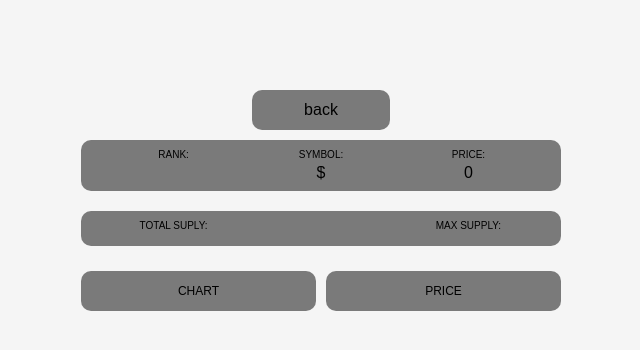
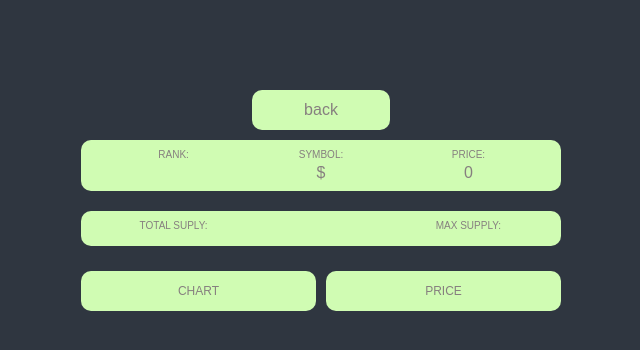
Before and after one commit to ar2723/Nomad_React_MasterClass, a React (Create React App) app in the folder react-master-typed/: page /1 in a window 1280 px wide. Shown: the top 350 px of the page, without its empty margins (319-959 px from the left). Built offline with nearby package versions, Linux system fonts and the light colour scheme; no server answers.

Commit message:
2025.07.23 노마트 리액트/recoil 추가, 리액트 버전 18로 다운그레이드

```diff
--- a/react-master-typed/package.json
+++ b/react-master-typed/package.json
@@ -13,13 +13,13 @@
     "@types/react": "^19.1.8",
     "@types/react-dom": "^19.1.6",
     "apexcharts": "^5.3.0",
-    "react": "^19.1.0",
+    "react": "^18.3.1",
     "react-apexcharts": "^1.7.0",
-    "react-dom": "^19.1.0",
+    "react-dom": "^18.3.1",
     "react-helmet": "^6.1.0",
-    "react-helmet-async": "^2.0.5",
     "react-router-dom": "^5.3.4",
     "react-scripts": "5.0.1",
+    "recoil": "^0.7.7",
     "styled-components": "^6.1.19",
     "typescript": "^4.9.5",
     "web-vitals": "^2.1.4"
--- a/react-master-typed/src/App.tsx
+++ b/react-master-typed/src/App.tsx
@@ -3,6 +3,8 @@ import {createGlobalStyle, ThemeProvider} from "styled-components";
 import {ReactQueryDevtools} from "@tanstack/react-query-devtools";
 import {darkTheme, lightTheme} from "./theme";
 import {useState} from "react";
+import {useRecoilValue} from "recoil";
+import {isDarkAtom} from "./atoms";
 
 const GlobalStyle = createGlobalStyle`
     @import url('https://fonts.googleapis.com/css2?family=Source+Sans+Pro:wght@300;400&display=swap');
@@ -69,13 +71,12 @@ const GlobalStyle = createGlobalStyle`
 `;
 
 function App() {
-    const [isDark, setIsDark] = useState(false);
-    const toggleDark = () => setIsDark(current => !current);
+    const isDark = useRecoilValue(isDarkAtom);
     return (
         <>
-            <ThemeProvider theme={isDark ? darkTheme : lightTheme}>
+            <ThemeProvider theme={isDark ? darkTheme : lightTheme} >
                 <GlobalStyle/>
-                <Router isDark={isDark} toggleDark={toggleDark}/>
+                <Router />
                 <ReactQueryDevtools initialIsOpen={true}/>
             </ThemeProvider>
         </>
--- /dev/null
+++ b/react-master-typed/src/atoms.ts
@@ -0,0 +1,6 @@
+import {atom} from "recoil";
+
+export const isDarkAtom = atom({
+    key: 'isDark',
+    default: true,
+})
--- a/react-master-typed/src/component/Layout.tsx
+++ b/react-master-typed/src/component/Layout.tsx
@@ -52,7 +52,7 @@ export const Loader = styled.span`
 export const Overview = styled.div`
   display: flex;
   justify-content: space-between;
-  background-color: rgba(0, 0, 0, 0.5);
+  background-color: #D0FCB3;
   padding: 10px 20px;
   border-radius: 10px;
 `;
@@ -85,7 +85,7 @@ export const Tab = styled.span<{ $isActive: boolean }>`
   text-transform: uppercase;
   font-size: 12px;
   font-weight: 400;
-  background-color: rgba(0, 0, 0, 0.5);
+  background-color: #D0FCB3;
   padding: 7px 0px;
   border-radius: 10px;
   color: ${(props) =>
@@ -101,7 +101,7 @@ export const ReturnBtn = styled.div`
     justify-content: center;
     margin: 10px;
     a {
-        background-color: rgba(0, 0, 0, 0.5);
+        background-color: #D0FCB3;
         border-radius: 10px;
         width: 30%;
         height: 40px;
--- a/react-master-typed/src/index.tsx
+++ b/react-master-typed/src/index.tsx
@@ -2,7 +2,7 @@ import React from 'react';
 import ReactDOM from 'react-dom/client';
 import App from './App';
 import {QueryClientProvider, QueryClient} from "@tanstack/react-query";
-import {HelmetProvider} from "react-helmet-async";
+import {RecoilRoot} from "recoil";
 
 const queryClient = new QueryClient();
 
@@ -10,10 +10,10 @@ const root = ReactDOM.createRoot(document.getElementById('root') as HTMLElement)
 
 root.render(
     <React.StrictMode>
-        <QueryClientProvider client={queryClient}>
-            <HelmetProvider>
+        <RecoilRoot>
+            <QueryClientProvider client={queryClient}>
                 <App />
-            </HelmetProvider>
-        </QueryClientProvider>
+            </QueryClientProvider>
+        </RecoilRoot>
     </React.StrictMode>
 );
--- a/react-master-typed/src/routes/Chart.tsx
+++ b/react-master-typed/src/routes/Chart.tsx
@@ -3,8 +3,11 @@ import {fetchCoinHistory} from "../api/api";
 import ReactApexChart from "react-apexcharts";
 import {IChartProps, IHistorical} from "../interface/coinInterface";
 import {Loader} from "../component/Layout";
+import {useRecoilValue} from "recoil";
+import {isDarkAtom} from "../atoms";
 
 function Chart(props: IChartProps) {
+    const isDark = useRecoilValue(isDarkAtom);
     const {isLoading, data} = useQuery<IHistorical[]>(
         {
             queryKey: ["ohlcv", props.coinId ],
@@ -24,7 +27,7 @@ function Chart(props: IChartProps) {
                     }
                 ]}
                 options={{
-                    theme: {mode: props.isDark ? "dark" : "light"},
+                    theme: {mode: isDark ? "dark" : "light"},
                     chart: {
                         height: 300,
                         width: "100%",
--- a/react-master-typed/src/routes/Coin.tsx
+++ b/react-master-typed/src/routes/Coin.tsx
@@ -1,5 +1,5 @@
 import {useParams} from "react-router";
-import {ICoinProps, IInfoData, IPriceData, RouteParams, RouteState} from "../interface/coinInterface";
+import {IInfoData, IPriceData, RouteParams, RouteState} from "../interface/coinInterface";
 import {Link, Route, Switch, useLocation, useRouteMatch} from "react-router-dom";
 import {
     Container,
@@ -16,10 +16,10 @@ import Chart from "./Chart";
 import Price from "./Price";
 import {useQuery} from "@tanstack/react-query";
 import {fetchCoinInfo, fetchCoinTickers} from "../api/api";
-import {Helmet} from "react-helmet-async";
 import {currencyFormatter} from "../utils/util";
+import {Helmet} from "react-helmet";
 
-const Coin = (props:ICoinProps) => {
+const Coin = () => {
     const { coinId } = useParams<RouteParams>();
     const { state } = useLocation<RouteState>();
     const priceMatch = useRouteMatch("/:coinId/price");
@@ -95,10 +95,10 @@ const Coin = (props:ICoinProps) => {
                     </Tabs>
                     <Switch>
                         <Route path={`/:coinId/price`}>
-                            <Price isDark={props.isDark} coinId={coinId}/>
+                            <Price coinId={coinId}/>
                         </Route>
                         <Route path={`/:coinId/chart`}>
-                            <Chart isDark={props.isDark} coinId={coinId}/>
+                            <Chart coinId={coinId}/>
                         </Route>
                     </Switch>
                 </>
--- a/react-master-typed/src/routes/Coins.tsx
+++ b/react-master-typed/src/routes/Coins.tsx
@@ -2,14 +2,17 @@ import {Link} from "react-router-dom";
 import {Container, Loader, Title, Header, Coin, CoinList, Img} from "../component/Layout";
 import {fetchCoins} from "../api/api";
 import {useQuery} from "@tanstack/react-query";
-import {ICoin, ICoinProps} from "../interface/coinInterface";
-import {Helmet} from "react-helmet-async";
+import {ICoin} from "../interface/coinInterface";
+import {useRecoilValue} from "recoil";
+import {isDarkAtom} from "../atoms";
+import React from "react";
+import {Helmet} from "react-helmet";
 
-const Coins = ({toggleDark}:ICoinProps) => {
+const Coins = () => {
     // react-query hook
     //  불러온 데이터를 캐시에 저장해두기 때문에 다른 페이지를 갔다와도 다시 로딩이 되지 않음
-    const { isLoading, data } = useQuery<ICoin[]>(
-        { queryKey: ["allCoins"], queryFn: fetchCoins });
+    const { isLoading, data } = useQuery<ICoin[]>({ queryKey: ["allCoins"], queryFn: fetchCoins });
+    const isDark = useRecoilValue(isDarkAtom);
     return (
         <Container>
             <Helmet>
@@ -17,7 +20,7 @@ const Coins = ({toggleDark}:ICoinProps) => {
             </Helmet>
             <Header>
                 <Title>코인</Title>
-                <button onClick={toggleDark}>Toggle Dark Mode</button>
+                <button>Toggle Dark Mode</button>
             </Header>
             {isLoading ? (
                 <Loader>"Loading..."</Loader>
--- a/react-master-typed/src/routes/Price.tsx
+++ b/react-master-typed/src/routes/Price.tsx
@@ -4,8 +4,11 @@ import {fetchCoinHistory} from "../api/api";
 import {Loader} from "../component/Layout";
 import ReactApexChart from "react-apexcharts";
 import {currencyFormatter} from "../utils/util";
+import {useRecoilValue} from "recoil";
+import {isDarkAtom} from "../atoms";
 
-function Price(props:IChartProps) {
+function Price(props: IChartProps) {
+    const isDark = useRecoilValue(isDarkAtom);
     const {isLoading, data} = useQuery<IHistorical[]>(
         {
             queryKey: ["ohlcv", props.coinId ],
@@ -40,7 +43,7 @@ function Price(props:IChartProps) {
                     zoom: {enabled: true},
                     toolbar: {show: false},
                 },
-                theme: {mode: props.isDark ? "dark" : "light"},
+                theme: {mode: isDark ? "dark" : "light"},
                 grid: {show: false},
                 xaxis: {type: "datetime", axisTicks: {show: false}},
                 yaxis: {show:false},
--- a/react-master-typed/src/routes/Router.tsx
+++ b/react-master-typed/src/routes/Router.tsx
@@ -1,17 +1,16 @@
 import {BrowserRouter, Route, Switch} from "react-router-dom";
 import Coins from "./Coins";
 import Coin from "./Coin";
-import {IRouteProps} from "../interface/coinInterface";
 
-const Router = ({isDark, toggleDark}:IRouteProps) => {
+const Router = () => {
     return (
         <BrowserRouter>
             <Switch>
                 <Route path="/:coinId">
-                    <Coin isDark={isDark} />
+                    <Coin  />
                 </Route>
                 <Route path="/">
-                    <Coins toggleDark={toggleDark} />
+                    <Coins />
                 </Route>
             </Switch>
         </BrowserRouter>
--- a/react-master-typed/src/theme.ts
+++ b/react-master-typed/src/theme.ts
@@ -2,7 +2,7 @@ import {DefaultTheme} from "styled-components";
 
 export const darkTheme:DefaultTheme = {
     bgColor:"#2f3640",
-    textColor: "black",
+    textColor: "#867f7f",
     accentColor: "#44bd32",
 };
 
```
Also changed, not shown: react-master-typed/src/interface/coinInterface.ts (+0 -11 lines), 1 other file (tests, documents, lock files or other folders).
